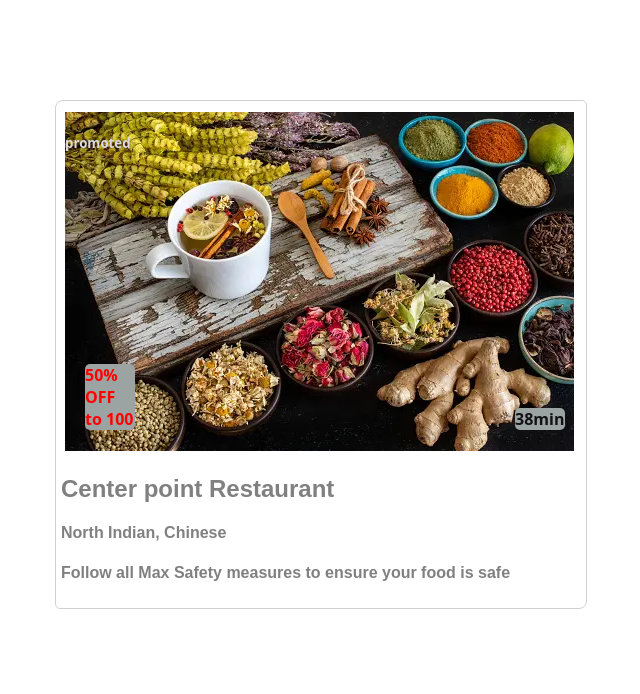
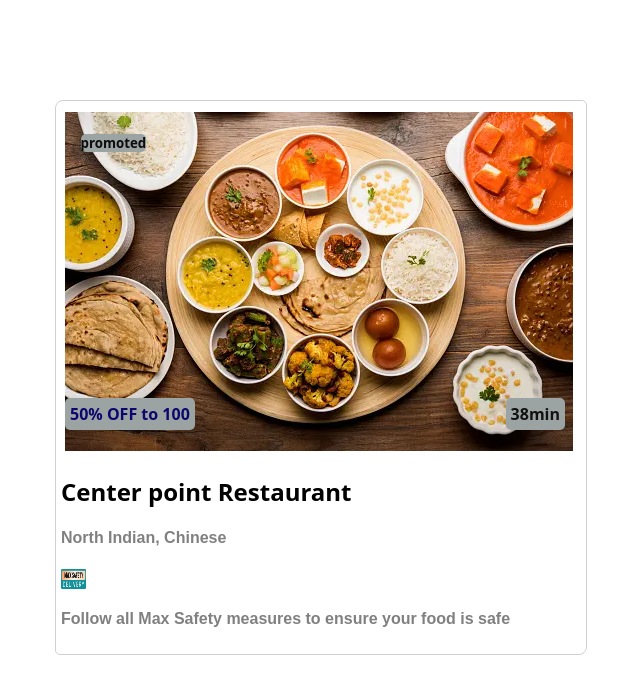
Before and after one commit to Preetipm/preeti, a website: page index.html in a window 1280 px wide. Shown: the whole page, without its empty margins (53-693 px from the left). Drawn offline with Linux system fonts and the light colour scheme.

Commit message:
updated changes for food card

```diff
--- a/index.html
+++ b/index.html
@@ -6,16 +6,19 @@
     <div class=box>
         <div class=box-image>
             <div class="position">
-              <img src="istockphoto-1277145238-170667a.webp" alt="burger">
-              <div class="promoted"><h5>promoted</h5> </div>
-              <div class="time"><h4 class="bg">38min</h4></div>
-              <div class="discount"><h4 class="bg">50% OFF to 100</h4></div>
+              <img src="istockphoto-1158623408-170667a.webp" alt="burger">
+              <div class="promoted"><h5 class="bg">promoted</h5> </div>
+              <div class="time"><h4 class="bg p-5">38min</h4></div>
+              <div class="discount"><h4 class="bg p-5">50% OFF to 100</h4></div>
             </div>
          </div>
-       <div class="font">
+
         <h2>Center point Restaurant</h2>
+        <div class="font">
         <h4>North Indian, Chinese</h4>
-        <h4>Follow all Max Safety measures to ensure your food is safe</h4>
+        <span><img src="maxsafety.jpeg" height="20px" width="25px" alt="maxsafety">
+        </span><span><h4>Follow all Max Safety measures to ensure your food is safe</h4></span>
+
        </div>
     </div>
 
--- a/style.css
+++ b/style.css
@@ -6,8 +6,7 @@
      padding: 5px 5px;
      font-family: system-ui, -apple-system, BlinkMacSystemFont, 'Segoe UI', Roboto, Oxygen, Ubuntu, Cantarell, 'Open Sans', 'Helvetica Neue', sans-serif;
     }
-.box-image
-          {
+.box-image{
            width: 100%;
            height: 43%;
            padding: 6px 4px;
@@ -15,19 +14,17 @@
            border-radius: 14px;
            border: 35px black;
           }
-.position
-         {
+.position{
           position: relative;
          }
-.promoted
-      {
+.promoted{
        position: absolute;
        top: 0%;
-       padding-right: 25px;
-       color: #dcdae0;
+       left: 3%;
+       /* padding-right: 25px; */
+       color: #0d0c0e;
       }
-.time
-      {
+.time{
        position: absolute;
        bottom: 0%;
        right: 0%;
@@ -39,19 +36,22 @@
       }
 .bg{
     background-color: rgb(156, 163, 163);
-        /* width: max-content; */
-        width: 50px;
+    width: max-content;
+        /* padding: 5px; */
+        /* width: 50px; */
     border-radius: 5px;
     }
-.discount
-      {
+.discount{
        position: absolute;
        bottom: 0%;
        left: 0%;
-       padding-left: 20px;
-       color: red;
+       /* padding-left: 10px; */
+       color: rgb(13, 6, 110);
       }
 .font{
       color: grey;
       font-family: Arial, Helvetica, sans-serif;
      }
+.p-5{
+     padding: 5px;
+    }
```
Also changed, not shown: istockphoto-1158623408-170667a.webp (added), maxsafety.jpeg (added), output/output1.png (added), output/output2.png (added). Lines whose indentation alone changed are shown as unchanged.
